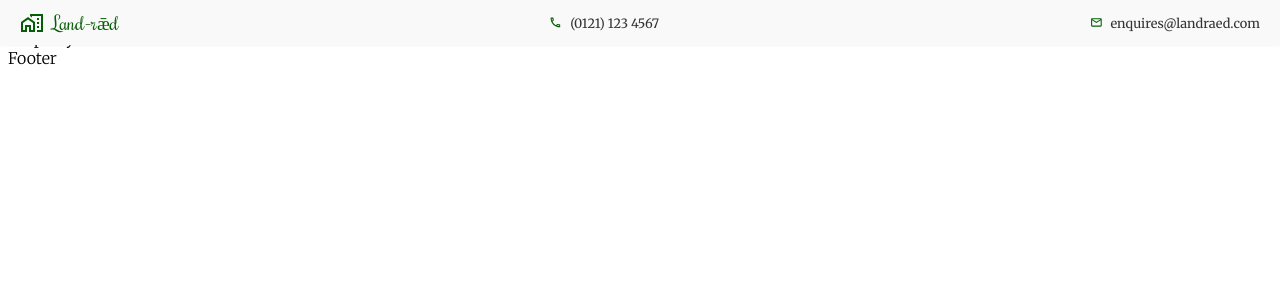
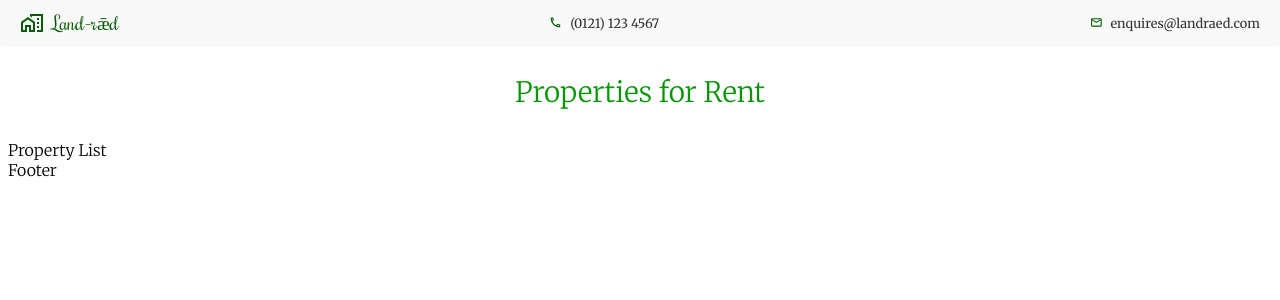
Before and after one commit to Nimira43/Writ-sceat, a React (Vite) app in the folder land-raed/: page / in a window 1280 px wide. Shown: the top 300 px of the page. Built offline with nearby package versions, Linux system fonts and the light colour scheme; a web font is replaced by a local one.

Commit message:
Title component

```diff
--- a/land-raed/src/App.jsx
+++ b/land-raed/src/App.jsx
@@ -5,7 +5,7 @@ import Title from './components/Title'
 
 const App = () => {
   return (
-    <div>
+    <div className='app'>
       <Header />
       <main>
         <Title />
--- a/land-raed/src/components/Title.jsx
+++ b/land-raed/src/components/Title.jsx
@@ -1,7 +1,7 @@
 const Title = () => {
   return (
-    <div>
-      Title
+    <div className='title-section'>
+      <h1>Properties for Rent</h1>
     </div>
   )
 }
```
